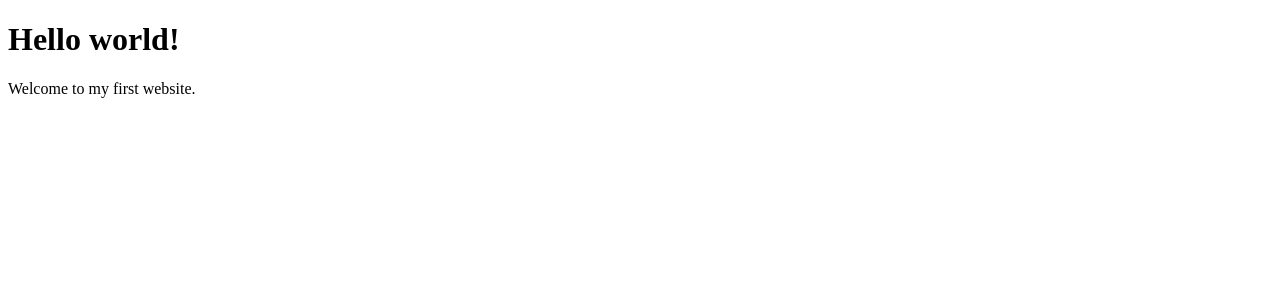
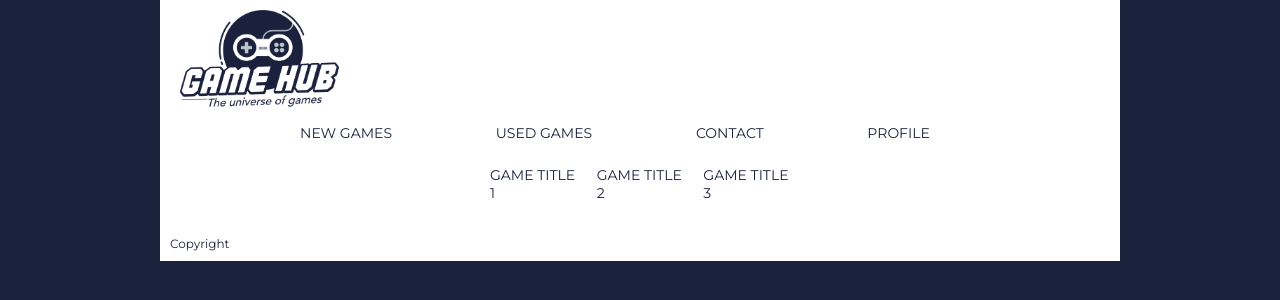
Before and after one commit to JanniHjelde/GameHub, a plain HTML site: page index.html in a window 1280 px wide. Drawn offline with Linux system fonts and the light colour scheme.

Commit message:
My progress so far

```diff
--- /dev/null
+++ b/css/index.css
@@ -0,0 +1,51 @@
+body {
+  background-color: #1B223B;
+  width: 100%;
+  margin: 0;
+  font-family: 'Montserrat', sans-serif;
+  font-size: 14px;
+}
+
+.content, footer {
+  background-color: white;
+  margin: 0 10rem;
+}
+
+.logo {
+  max-height: 100px;
+  padding: 10px 20px;
+}
+
+nav ul {
+margin: 0px;
+list-style: none;
+}
+
+nav li {
+display: inline-block;
+margin-left: 100px;
+text-align: center;
+}
+
+nav a, .container {
+color: #1B223B;
+text-decoration: none;
+text-transform: uppercase;
+}
+
+.container {
+  display: flex;
+  margin: 0 20rem;
+}
+
+.item {
+  margin: 10px;
+  flex: 3;
+}
+
+footer {
+  color: #1B223B;
+  padding: 10px;
+  text-decoration: none;
+  font-size: 12px;
+}
--- a/index.html
+++ b/index.html
@@ -1,10 +1,41 @@
 <!DOCTYPE html>
 <html>
   <head>
-    <title>GameHub</title>
+    <title>Gamehub</title>
+    <meta name="description" content="The home page to GameHub.">
+    <meta name="viewport" content="width=device-width, initial-scale=1">
+    <link href="https://fonts.googleapis.com/css2?family=Montserrat&display=swap" rel="stylesheet">
+    <link href="css/index.css" rel="stylesheet">
   </head>
   <body>
-    <h1>Hello world!</h1>
-    <p>Welcome to my first website.</p>
-  </body>
+
+      <div class="content">
+        <header>
+      <a href="../index.html"><img src="/images/gamehub_logo.png" alt="GameHub_Logo" class="logo">
+
+      <nav>
+        <ul>
+          <li><a href="/games/new_games.html">New Games</a></li>
+          <li><a href="/games/used_games.html">Used Games</a></li>
+          <li><a href="contact.html">Contact</a></li>
+          <li><a href="login.html">Profile</a></li>
+        </ul>
+      </nav>
+
+      </header>
+
+      <section class="container">
+        <div class="item">
+          <p>Game Title 1</p>
+        </div>
+        <div class="item">
+          <p>Game Title 2</p>
+        </div>
+        <div class="item">
+          <p>Game Title 3</p>
+        </div>
+      </section>
+           </div>
+      </body>
+      <footer>Copyright</footer>
 </html>
```
Also changed, not shown: contact.html (added), games/new_games.html (added), games/used_games.html (added), images/gamehub_logo.png (added), login.html (added), profile.html (added).
